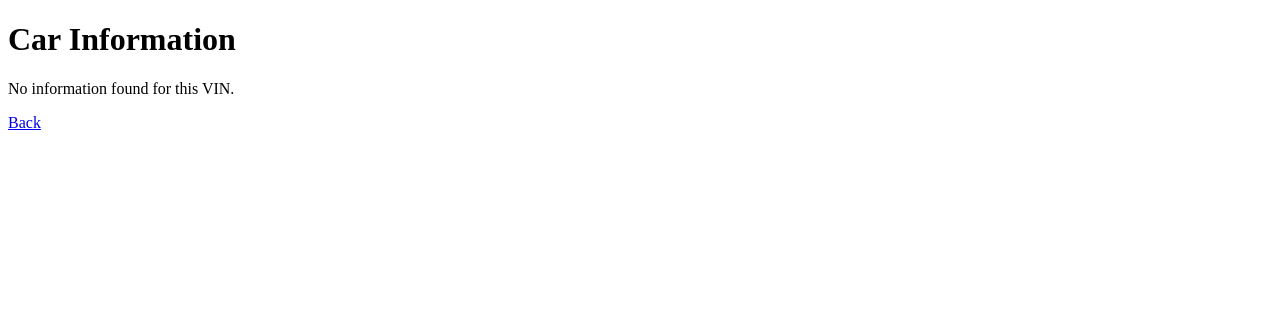
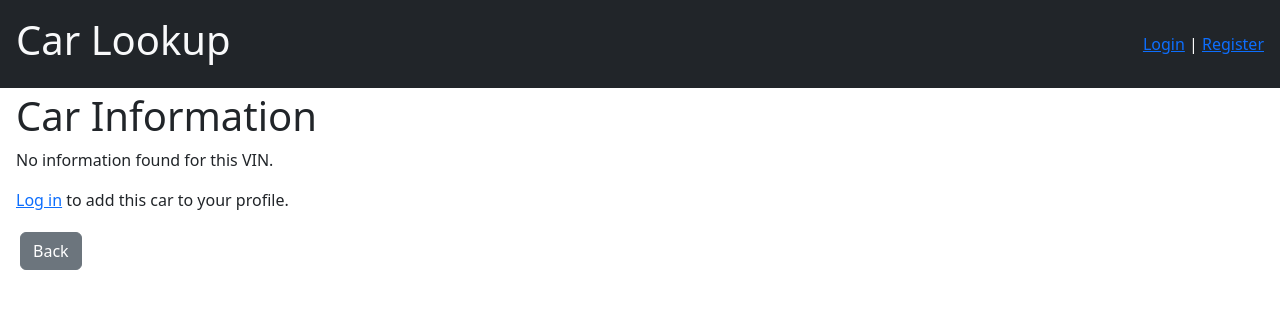
Before and after one commit to KyamranR/Capstone-1-Project, a Flask app: template Project/templates/car_info.html in a window 1280 px wide. Shown: the top 309 px of the page. Run offline with Flask 3, Linux system fonts and the light colour scheme; the template is opened without the code that fills it, so the values that code supplies are empty.

Commit message:
added base.html

```diff
--- a/Project/templates/car_info.html
+++ b/Project/templates/car_info.html
@@ -1,10 +1,6 @@
-<!DOCTYPE html>
-<html lang="en">
-  <head>
-    <meta charset="UTF-8" />
-    <title>Car Info</title>
-  </head>
-  <body>
+{% extends 'base.html' %} {% block title %}Car Info{% endblock %} {% block
+content %}
+<div class="container m-1">
   <h1>Car Information</h1>
   {% if car_info %}
   <p><strong>Year:</strong> {{ car_info.year }}</p>
@@ -17,13 +13,25 @@
   <p><strong>Turbo:</strong> {{ car_info.turbo }}</p>
   <p><strong>Engine Model:</strong> {{ car_info.engine_model }}</p>
   <p><strong>Fuel Type:</strong> {{ car_info.fuel_type }}</p>
-    <p>
-      <strong>Transmission Style:</strong> {{ car_info.transmission_style }}
-    </p>
+  <p><strong>Transmission Style:</strong> {{ car_info.transmission_style }}</p>
   <p><strong>Drive Type:</strong> {{ car_info.drive_type }}</p>
   {% else %}
   <p>No information found for this VIN.</p>
+  {% endif %} {% if session.get('user_id') %}
+  <form
+    action="{{ url_for('add_car', user_id=session['user_id']) }}"
+    method="post"
+  >
+    <input type="hidden" name="vin" value="{{ car_info.car.vin }}" />
+    <button type="submit" class="btn btn-primary">Add Car</button>
+  </form>
+  {% else %}
+  <p>
+    <a href="{{ url_for('login') }}">Log in</a> to add this car to your profile.
+  </p>
   {% endif %}
-    <a href="{{ url_for('index') }}">Back</a>
-  </body>
-</html>
+  <a href="{{ url_for('index') }}"
+    ><button class="btn btn-secondary m-1">Back</button></a
+  >
+</div>
+{% endblock %}
```
Lines whose indentation alone changed are shown as unchanged.
